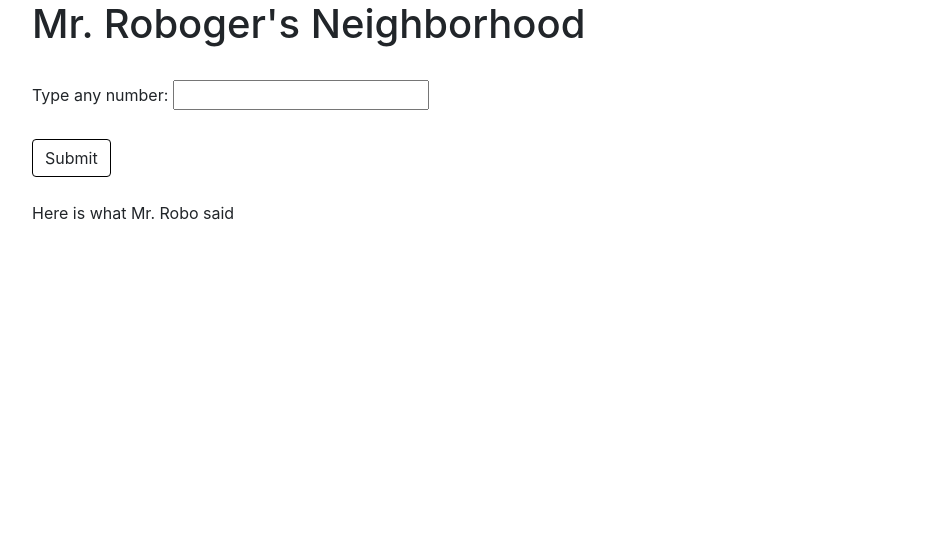
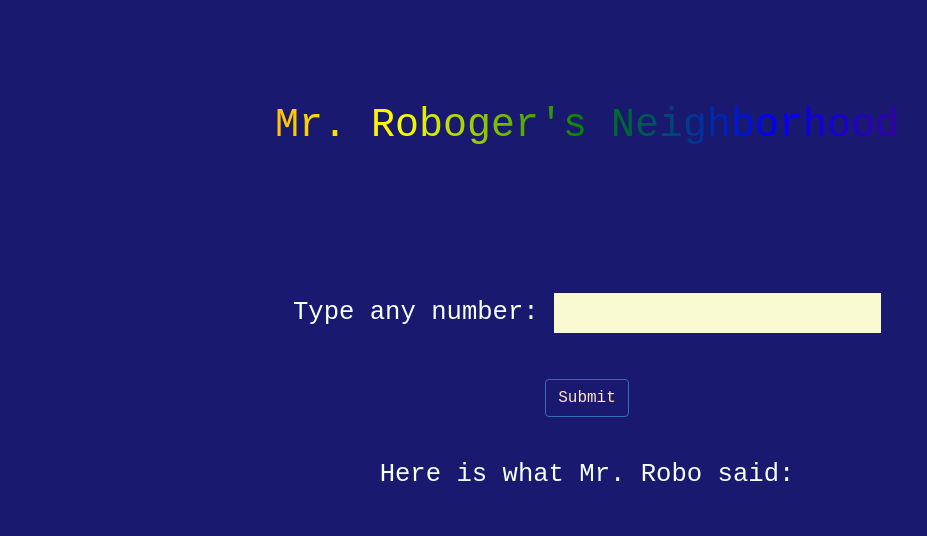
Before and after one commit to sammaicodes/Mr-Robogers, a plain HTML site: page index.html in a window 1280 px wide. Shown: the whole page, without its empty margins (53-980 px from the left). Drawn offline with Linux system fonts and the light colour scheme.

Commit message:
Add css styling.

```diff
--- a/css/styles.css
+++ b/css/styles.css
@@ -0,0 +1,20 @@
+body{
+  color: mintcream;
+  font-family: monospace;
+  font-size: 1.6rem;
+  background-color: midnightblue;
+}
+.btn{
+  border: 1px solid rgb(56, 107, 184);
+  color: bisque;
+}
+.jumbotron{
+  border: lavenderblush;
+  background-image: linear-gradient(to left, violet, indigo, blue, green, yellow, orange, red);
+  -webkit-background-clip: text;
+  -webkit-text-fill-color: transparent;
+}
+.number{
+  border: none;
+  background: lightgoldenrodyellow;
+}
--- a/index.html
+++ b/index.html
@@ -8,23 +8,22 @@
   <title>Sample</title>
 </head>
 <body>
-  <div class="container">
-
+  <div class="container text-center">
     <form id="game">
+      <br>
+      <div class="jumbotron">
         <h1>Mr. Roboger's Neighborhood</h1>
+      </div>
       <br>
       <label for="pick">Type any number:</label>
       <input class="number" id="pick" type="text">
       <br>
       <br>
-    <button type="submit" class="btn" style="border: 1px solid black;">Submit</button>
+      <button type="submit" class="btn">Submit</button>
       <br>
       <br>
-    <p>Here is what Mr. Robo said <span id="result"></span></p>
+      <p>Here is what Mr. Robo said: <br><br><span id="result"></span></p>
     </form>
-
-
-
   </div>
 </body>
 </html>
```
Also changed, not shown: 1 other file. Lines whose indentation alone changed are shown as unchanged.
